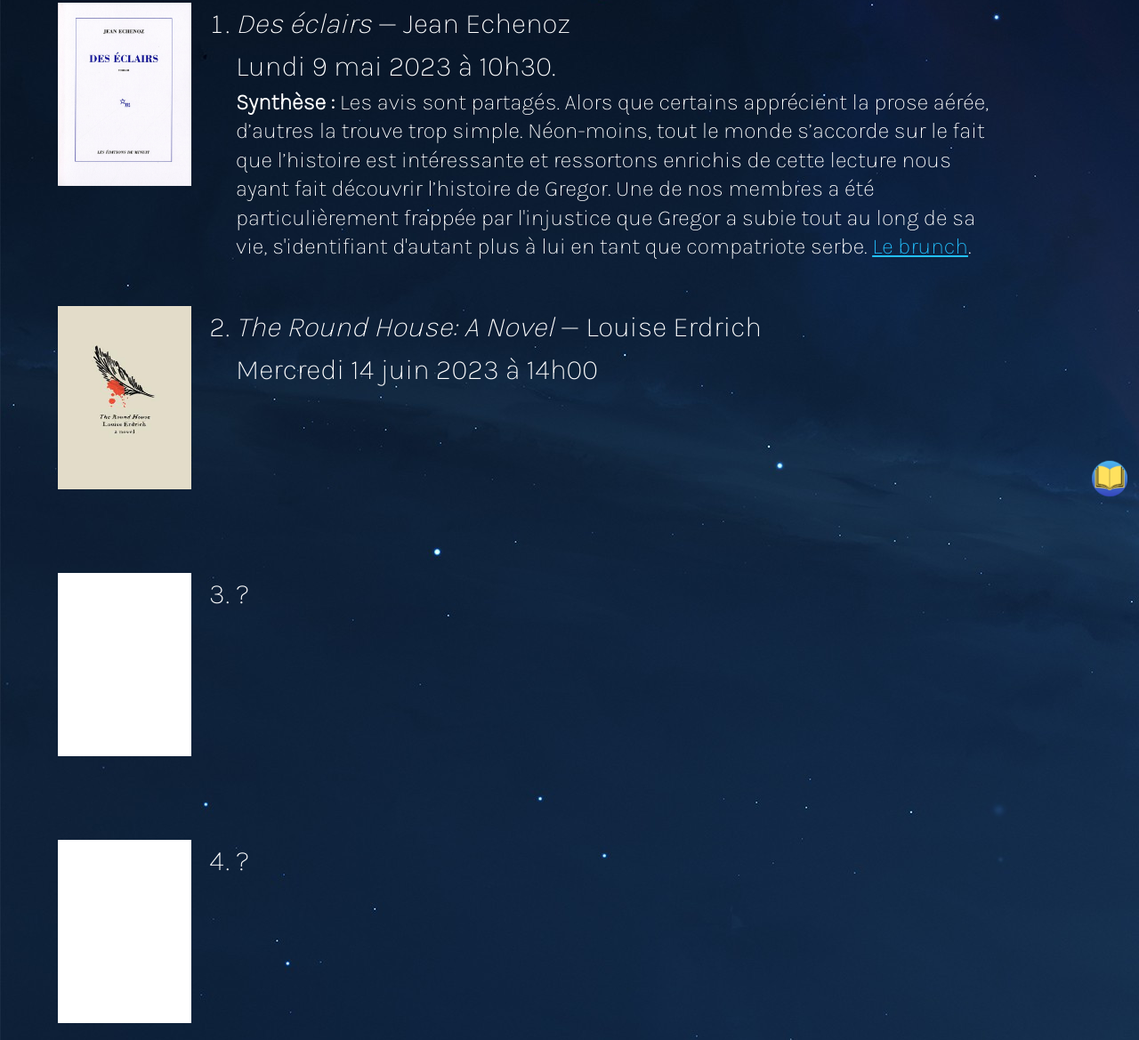
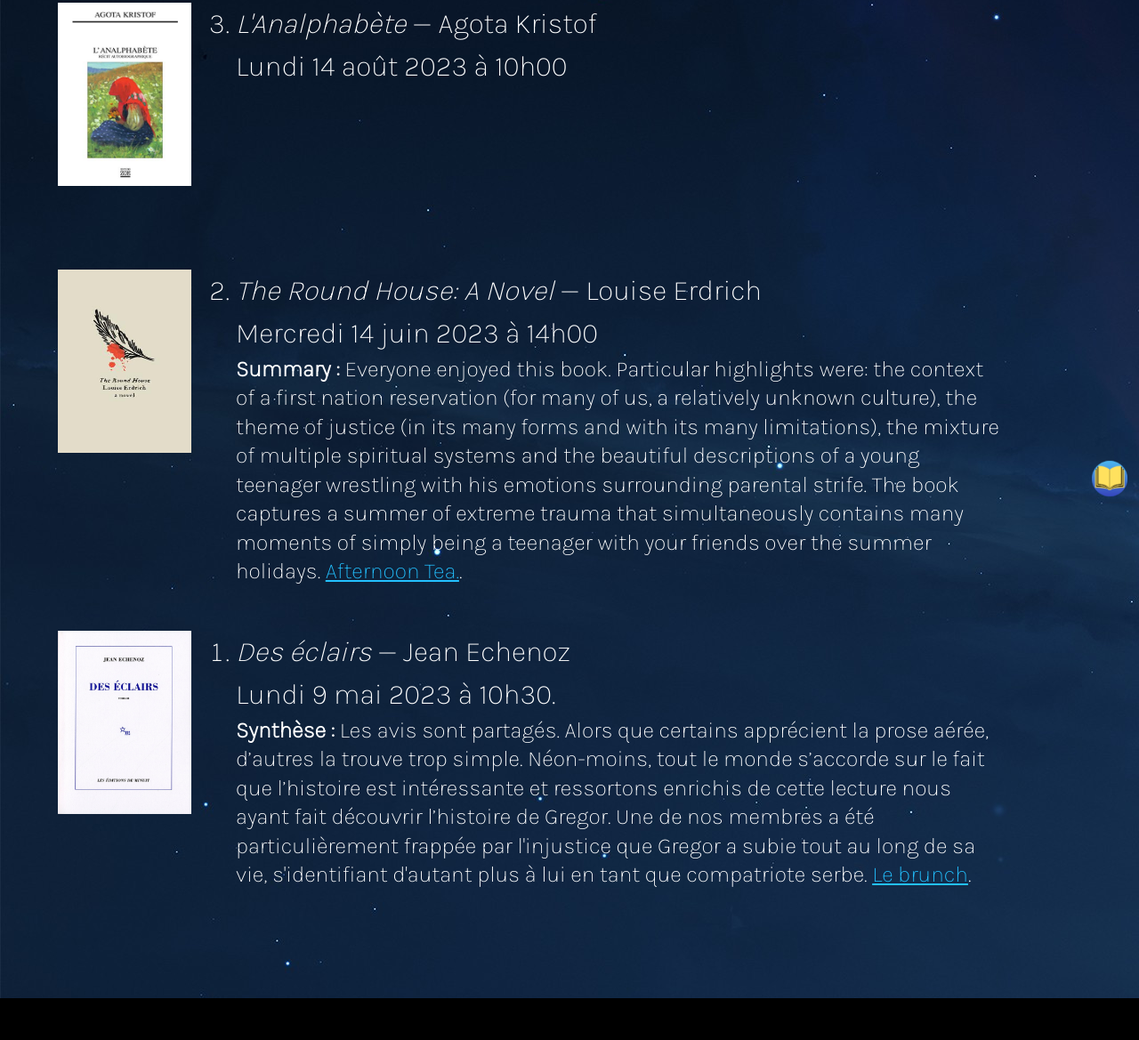
Before and after one commit to LeLordWHO/mymalexie, a plain HTML site: page index.html in a window 1280 px wide. Shown: the part 234-1403 px from the top of the page at 89% size. After the commit the page ends 1356 px from the top, so only its background shows below. Drawn offline with nearby package versions, Linux system fonts and the light colour scheme.

Commit message:
round house update

```diff
--- a/index.html
+++ b/index.html
@@ -16,14 +16,16 @@
     <div class=text-wrapper>
       <h1>Mymalexie</h1>
       <h2>Club de lecture</h2>
-      <ol class="img">
-	<li><span><a href="https://www.payot.ch/Detail/des_eclairs-echenoz_jean-9782707321268"><img src="covers/des_éclairs-cover.jpg" alt="des_éclairs-cover" class="book-cover"></a></span> <i>Des éclairs</i> — Jean Echenoz <br>
+      <ol reversed class="img">
+	<li><span><a href="https://www.payot.ch/Detail/lanalphabete-agota_kristof-9782881825125"><img src="covers/analphabete-cover.jpg" alt="round_house-cover" class="book-cover"></a></span> <i>L'Analphabète</i> — Agota Kristof <br>
+	  Lundi 14 août 2023 à 10h00
+	<li><span><a href="https://www.amazon.com/Round-House-Novel-Louise-Erdrich/dp/0062065254"><img src="covers/round_house-cover.jpg" alt="round_house-cover" class="book-cover"></a></span> <i>The Round House: A Novel</i> — Louise Erdrich <br>
+	  Mercredi 14 juin 2023 à 14h00
+    <div class="synth-text"><b>Summary :</b> Everyone enjoyed this book. Particular highlights were: the context of a first nation reservation (for many of us, a relatively unknown culture), the theme of justice (in its many forms and with its many limitations), the mixture of multiple spiritual systems and the beautiful descriptions of a young teenager wrestling with his emotions surrounding parental strife. The book captures a summer of extreme trauma that simultaneously contains many moments of simply being a teenager with your friends over the summer holidays. <a href="img/brunch2.jpeg" data-lightbox="image-1">Afternoon Tea.</a>.</div>
+	<li><span><a href="https://www.payot.ch/Detail/des_eclairs-echenoz_jean-9782707321268"><img src="covers/des_éclairs-cover.jpg" alt="des_éclairs-cover" class="book-cover"></a></span> <i>Des éclairs</i> — Jean Echenoz
+	  <br>
 	  Lundi 9 mai 2023 à 10h30.<br>
     <div class="synth-text"><b>Synthèse :</b> Les avis sont partagés. Alors que certains apprécient la prose aérée, d’autres la trouve trop simple. Néon-moins, tout le monde s’accorde sur le fait que l’histoire est intéressante et ressortons enrichis de cette lecture nous ayant fait découvrir l’histoire de Gregor. Une de nos membres a été particulièrement frappée par l'injustice que Gregor a subie tout au long de sa vie, s'identifiant d'autant plus à lui en tant que compatriote serbe. <a href="img/brunch1.jpeg" data-lightbox="image-1">Le brunch</a>.</div>
-	<li><span><a href="https://www.amazon.com/Round-House-Novel-Louise-Erdrich/dp/0062065254"><img src="covers/round_house-cover.jpg" alt="round_house-cover" class="book-cover"></a></span> <i>The Round House: A Novel</i> — Louise Erdrich <br>
-    Mercredi 14 juin 2023 à 14h00
-	<li><span><img src="covers/blank-cover.jpg" alt="blank-cover" class="book-cover"></span> ?<i></i><br>
-	<li><span><img src="covers/blank-cover.jpg" alt="blank-cover" class="book-cover"></span> ?<i></i><br>
       </ol>
     </div>
     <footer>
```
Also changed, not shown: covers/analphabete-cover.jpg (added), img/brunch2.jpeg (added).
